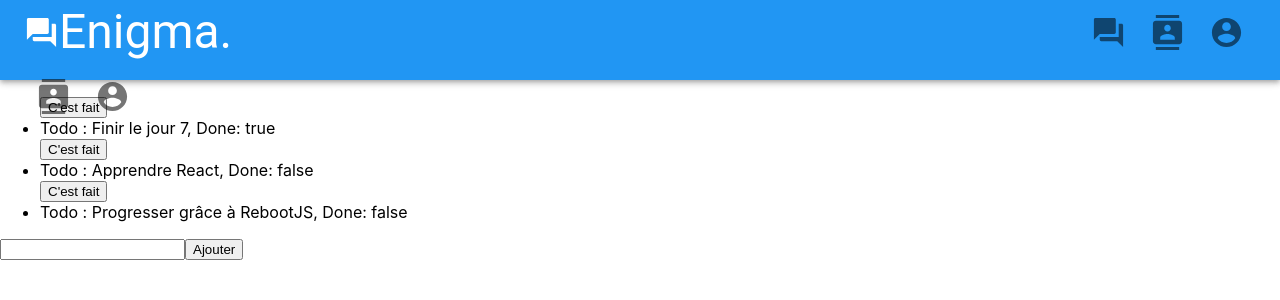
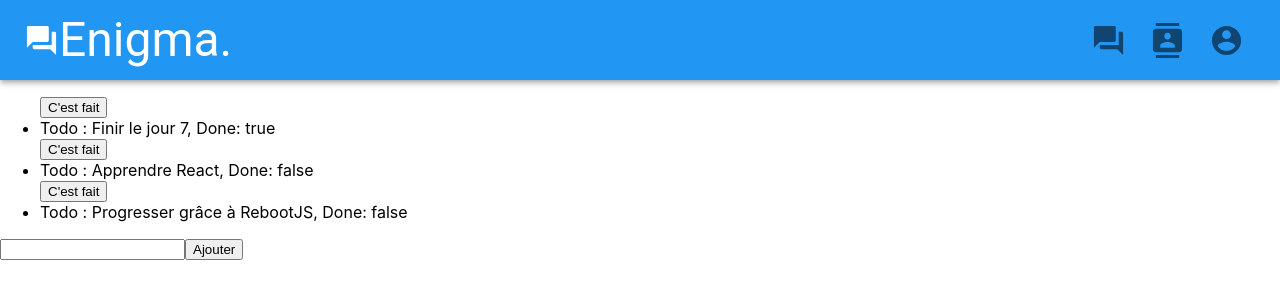
Before and after one commit to davidguerradsc/RebootJS-Front-AlanTuring-1, a React (Create React App) app: page / in a window 1280 px wide. Shown: the top 300 px of the page. Built offline with nearby package versions, Linux system fonts and the light colour scheme.

Commit message:
Update AppMenu.tsx

```diff
--- a/src/Layout/components/AppMenu.tsx
+++ b/src/Layout/components/AppMenu.tsx
@@ -24,12 +24,6 @@ function AppMenu({ toggleDrawer }: {toggleDrawer: (content: DrawerContentString)
             </Toolbar>
           </Grid>
         </Grid>
-        <Grid item>
-          <Toolbar>
-            <ContactListButton toggleDrawer={toggleDrawer} />
-            <ProfileButton />
-          </Toolbar>
-        </Grid>
     </AppBar>
   )
 }
```
